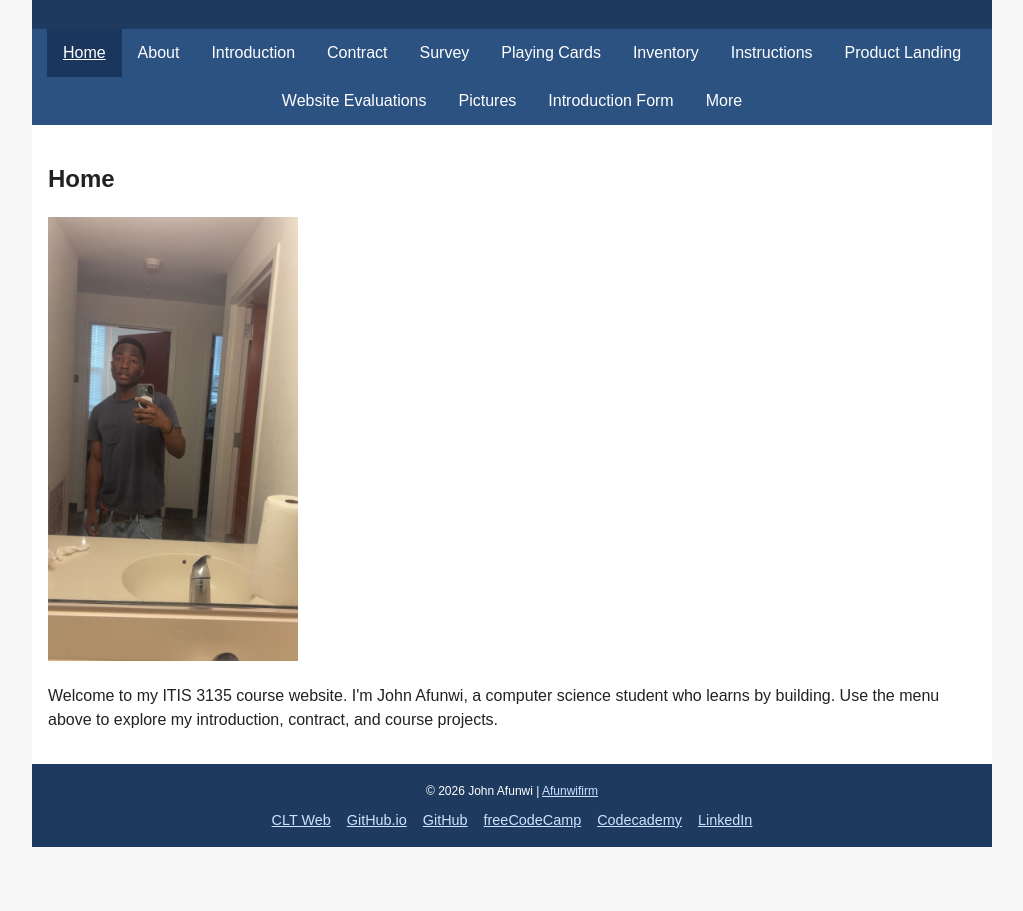
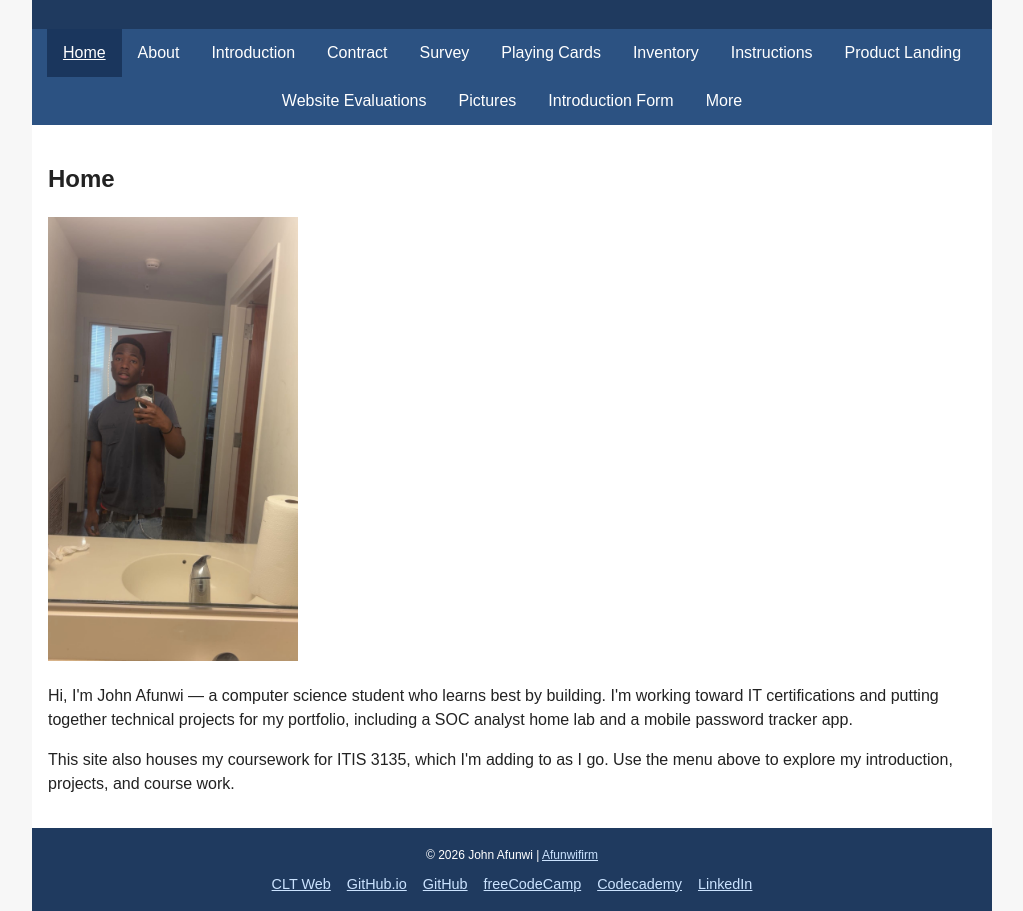
Before and after one commit to Jafunwi/Jafunwi.github.io, a plain HTML site: page itis3135/index.html in a window 1280 px wide. Shown: the part 107-1018 px from the top of the page, without its empty margins (128-1151 px from the left). Before the commit the page ends 954 px from the top, so only its background shows below. Drawn offline with Linux system fonts and the light colour scheme.

Commit message:
Rewrite home page as personal bio

```diff
--- a/itis3135/index.html
+++ b/itis3135/index.html
@@ -42,7 +42,8 @@
   <main>
     <h2>Home</h2>
     <img src="images/john-afunwi-profile.jpg" alt="Portrait of John Afunwi" width="250">
-    <p>Welcome to my ITIS 3135 course website. I'm John Afunwi, a computer science student who learns by building. Use the menu above to explore my introduction, contract, and course projects.</p>
+    <p>Hi, I'm John Afunwi — a computer science student who learns best by building. I'm working toward IT certifications and putting together technical projects for my portfolio, including a SOC analyst home lab and a mobile password tracker app.</p>
+    <p>This site also houses my coursework for ITIS 3135, which I'm adding to as I go. Use the menu above to explore my introduction, projects, and course work.</p>
   </main>
 
   <footer>
```
